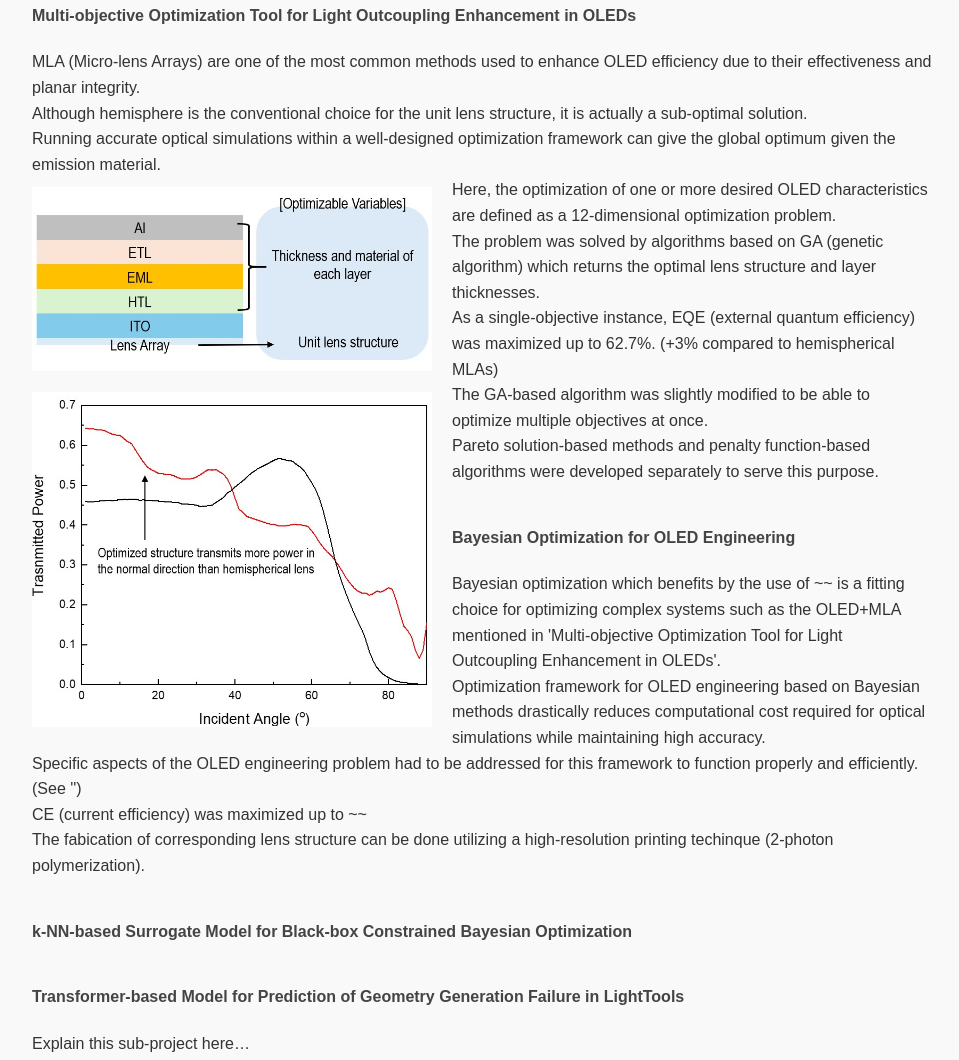
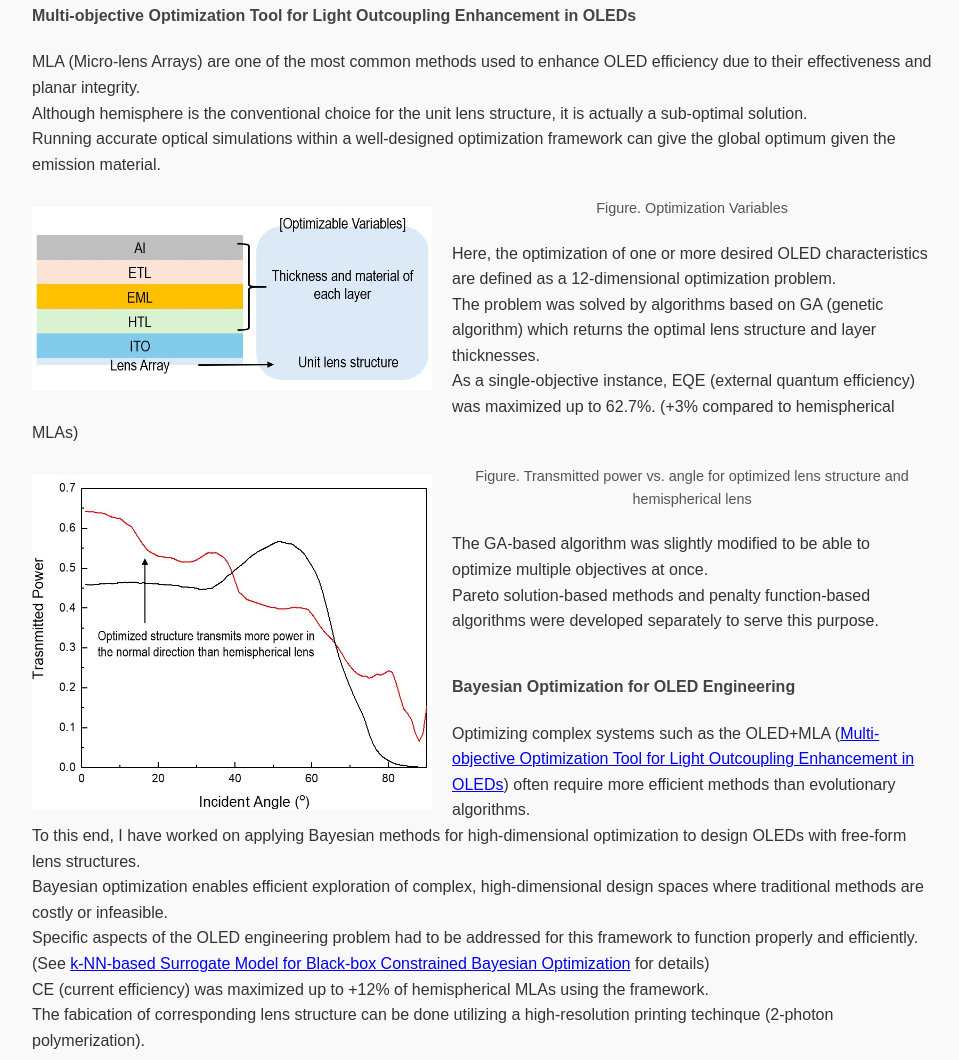
Before and after one commit to jin-hyeong-kim/jin-hyeong-kim.github.io, a plain HTML site: page projects/optimization.html in a window 1280 px wide. Shown: the part 244-1304 px from the top of the page, without its empty margins (158-1117 px from the left). Drawn offline with Linux system fonts and the light colour scheme; files that its build step writes are made by us from their sources.

Commit message:
styleandfig

```diff
--- a/projects/optimization.html
+++ b/projects/optimization.html
@@ -21,11 +21,17 @@
             MLA (Micro-lens Arrays) are one of the most common methods used to enhance OLED efficiency due to their effectiveness and planar integrity. <br/>
             Although hemisphere is the conventional choice for the unit lens structure, it is actually a sub-optimal solution. <br/>
             Running accurate optical simulations within a well-designed optimization framework can give the global optimum given the emission material. <br/>
-            <img src="./images/fig1_optimization_problem.jpg" alt="Optimization Space" class='left-img' width="400">
+            <figure>
+                <img src="./images/fig1_optimization_problem.jpg" alt="Fig. Optimization Variables" class='left-img' width="400">
+                <figcaption>Figure. Optimization Variables</figcaption>
+            </figure>
             Here, the optimization of one or more desired OLED characteristics are defined as a 12-dimensional optimization problem. <br/>
             The problem was solved by algorithms based on GA (genetic algorithm) which returns the optimal lens structure and layer thicknesses. <br/>
             As a single-objective instance, EQE (external quantum efficiency) was maximized up to 62.7%. (+3% compared to hemispherical MLAs) <br/>
-            <img src="./images/fig2_EQE.jpg" alt="Transmitted power vs. angle for optimized lens structure and hemispherical lens" class='left-img' width="400">
+            <figure>
+                <img src="./images/fig2_EQE.jpg" alt="Fig. Transmitted power vs. angle for optimized lens structure and hemispherical lens" class='left-img' width="400">
+                <figcaption>Figure. Transmitted power vs. angle for optimized lens structure and hemispherical lens</figcaption>
+            </figure>
             The GA-based algorithm was slightly modified to be able to optimize multiple objectives at once. <br/>
             Pareto solution-based methods and penalty function-based algorithms were developed separately to serve this purpose. <br/>
         </p>
@@ -34,10 +40,11 @@
     <section id="p1b">
         <h4>Bayesian Optimization for OLED Engineering</h4>
         <p>
-            Bayesian optimization which benefits by the use of ~~ is a fitting choice for optimizing complex systems such as the OLED+MLA mentioned in 'Multi-objective Optimization Tool for Light Outcoupling Enhancement in OLEDs'. <br/>
-            Optimization framework for OLED engineering based on Bayesian methods drastically reduces computational cost required for optical simulations while maintaining high accuracy. <br/>
-            Specific aspects of the OLED engineering problem had to be addressed for this framework to function properly and efficiently. (See '') <br/>
-            CE (current efficiency) was maximized up to ~~ <br/>
+            Optimizing complex systems such as the OLED+MLA (<a href="./optimization.html#pla">Multi-objective Optimization Tool for Light Outcoupling Enhancement in OLEDs</a>) often require more efficient methods than evolutionary algorithms. <br/>
+            To this end, I have worked on applying Bayesian methods for high-dimensional optimization to design OLEDs with free-form lens structures. <br/>
+            Bayesian optimization enables efficient exploration of complex, high-dimensional design spaces where traditional methods are costly or infeasible. <br/>
+            Specific aspects of the OLED engineering problem had to be addressed for this framework to function properly and efficiently. (See <a href="./optimization.html#plc">k-NN-based Surrogate Model for Black-box Constrained Bayesian Optimization</a> for details) <br/>
+            CE (current efficiency) was maximized up to +12% of hemispherical MLAs using the framework. <br/>
             The fabication of corresponding lens structure can be done utilizing a high-resolution printing techinque (2-photon polymerization). <br/>
         </p>
     </section>
--- a/style.css
+++ b/style.css
@@ -81,3 +81,14 @@ footer {
     font-size: 0.9em;
     color: #666;
 }
+
+figure {
+    text-align: center;
+    margin: 20px auto;
+}
+
+figcaption {
+    font-size: 0.9em;
+    color: #555;
+    margin-top: 5px;
+}
```
